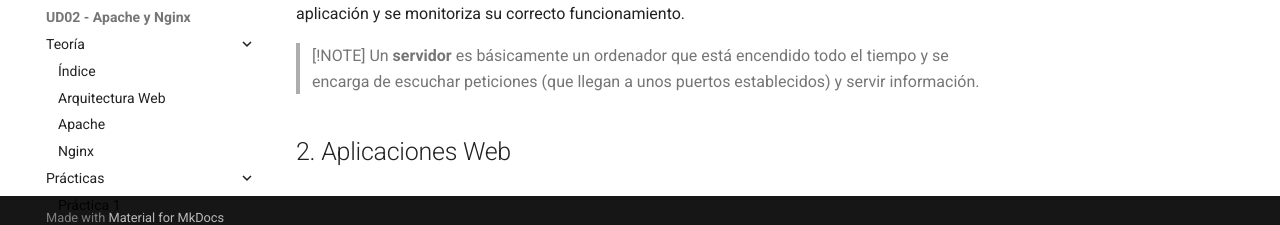
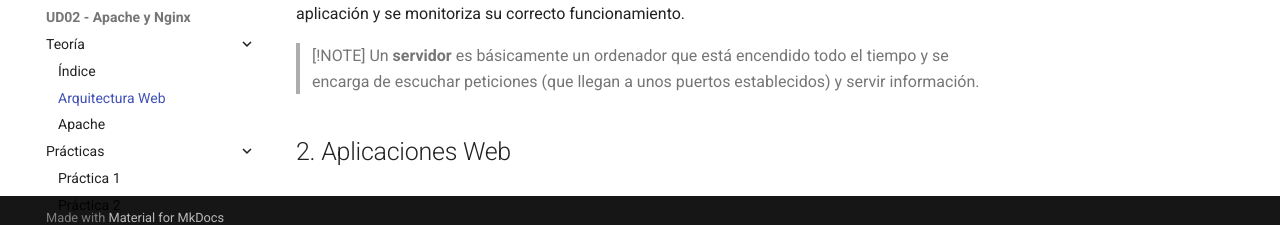
Before and after one commit to ELGRAO-Despliegue2026/Apuntes-Despliegue-de-Aplicaciones-Web, an MkDocs documentation site: the page built from docs/UD02 - Apache y Nginx/2. Arquitectura Web.md, in a window 1280 px wide. Shown: the part 660-885 px from the top of the page. Built offline with MkDocs 1.6.1 and Material for MkDocs 9.7.7, drawn with Linux system fonts in a browser that asks for light colours; some of the changed text lies outside the part shown.

Commit message:
hotfix: Arreglat error de referencia Teoria

```diff
--- a/mkdocs.yml
+++ b/mkdocs.yml
@@ -72,10 +72,9 @@
 
   - UD02 - Apache y Nginx:
       - Teoría:
-        - Índice: UD02 - Apache y Nginx/Índice.md
-        - Arquitectura Web: UD02 - Apache y Nginx/Arquitectura Web.md
-        - Apache: UD02 - Apache y Nginx/Apache.md
-        - Nginx: UD02 - Apache y Nginx/Nginx.md
+        - Índice: UD02 - Apache y Nginx/1. Índice.md
+        - Arquitectura Web: UD02 - Apache y Nginx/2. Arquitectura Web.md
+        - Apache: UD02 - Apache y Nginx/3. Apache.md
       - Prácticas:
         - Práctica 1: UD02 - Apache y Nginx/Práctica 1.md
         - Práctica 2: UD02 - Apache y Nginx/Práctica 2.md
```
